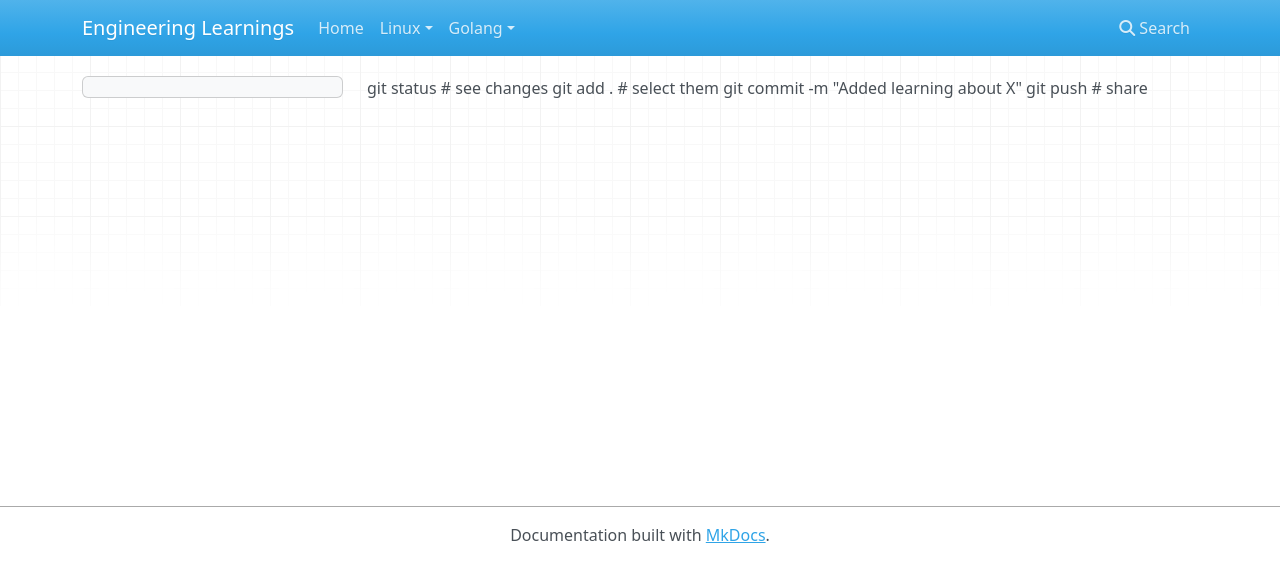
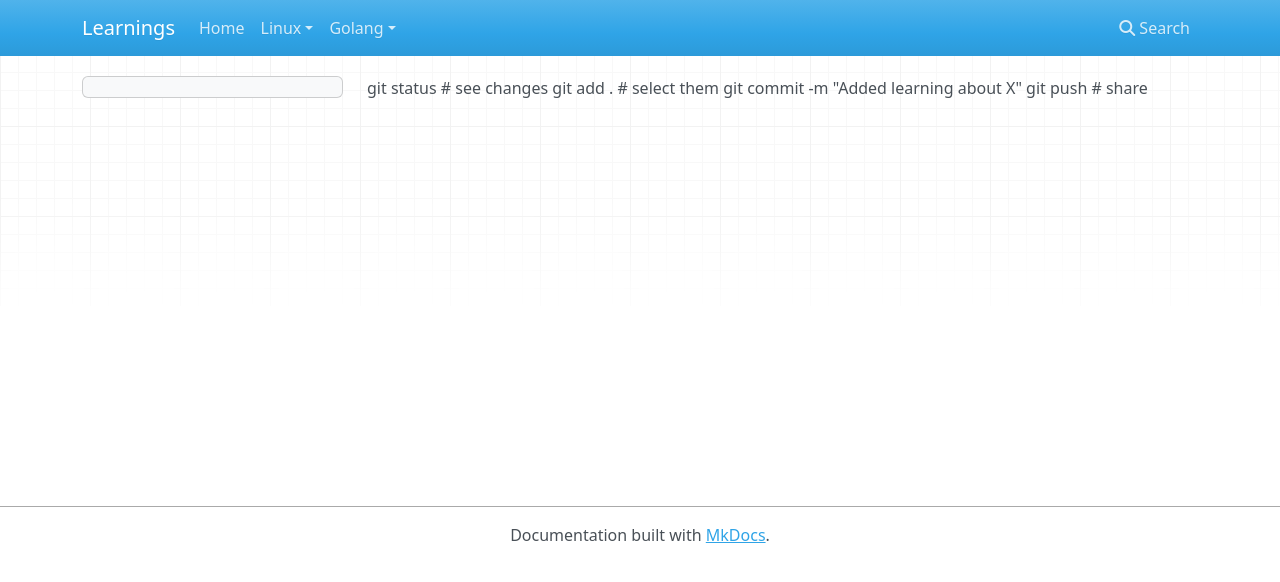
Before and after one commit to githubfordevops/Learnings, an MkDocs documentation site: the page built from docs/others/gitfilecommands.md, in a window 1280 px wide. Shown: the top 582 px of the page. Built offline with MkDocs 1.6.1, drawn with Linux system fonts in a browser that asks for light colours; nearby versions of some CDN libraries.

Commit message:
Update mkdocs.yml

```diff
--- a/mkdocs.yml
+++ b/mkdocs.yml
@@ -1,4 +1,4 @@
-site_name: Engineering Learnings
+site_name: Learnings
 
 nav:
   - Home: index.md
```
